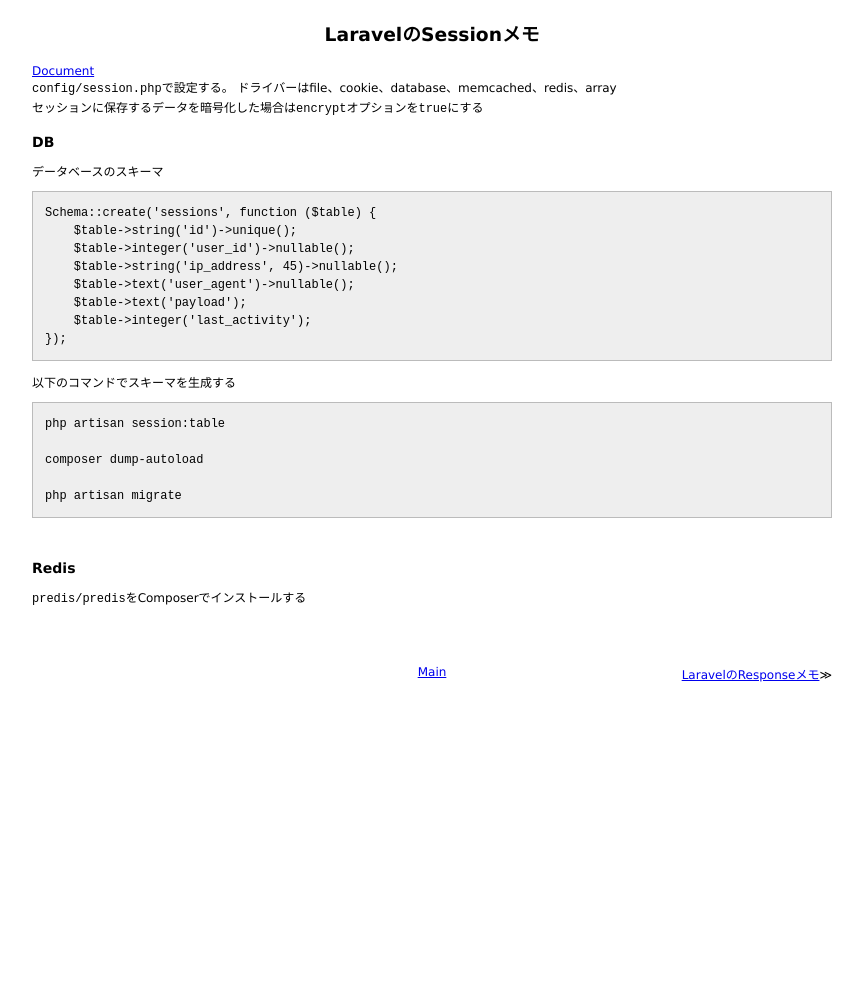
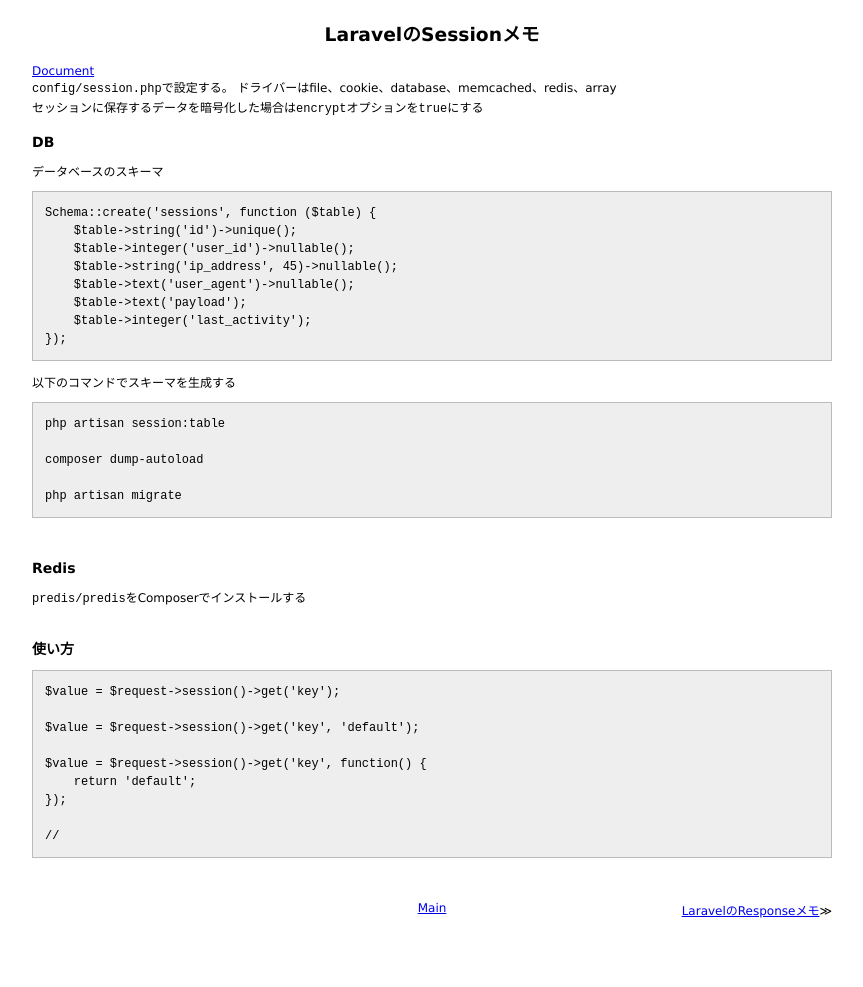
Before and after one commit to 38elements/38elements.github.com, a Jekyll site: the page built from _posts/2016-05-15-laravel-session.md, in a window 1280 px wide. Shown: the whole page, without its empty margins (208-1071 px from the left). Built offline with Jekyll 4.4.1, drawn with Linux system fonts in a browser that asks for light colours; before the commit the page ends 900 px from its top, so only the background shows below that.

Commit message:
Update 2016-05-15-laravel-session.md

````diff
--- a/_posts/2016-05-15-laravel-session.md
+++ b/_posts/2016-05-15-laravel-session.md
@@ -35,3 +35,17 @@ php artisan migrate
 ### Redis
 `predis/predis`をComposerでインストールする
 <br>
+
+### 使い方
+
+```
+$value = $request->session()->get('key');
+
+$value = $request->session()->get('key', 'default');
+
+$value = $request->session()->get('key', function() {
+    return 'default';
+});
+
+//
+```
````
